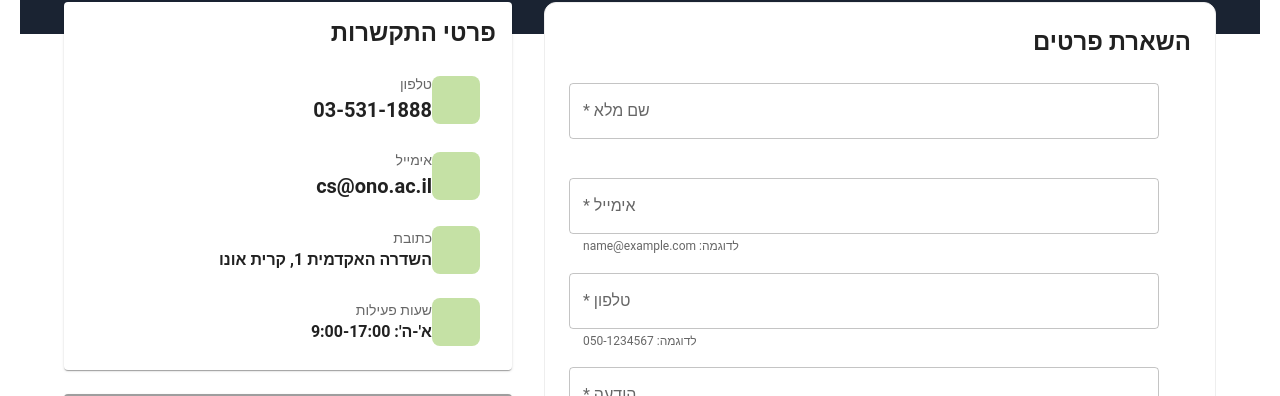
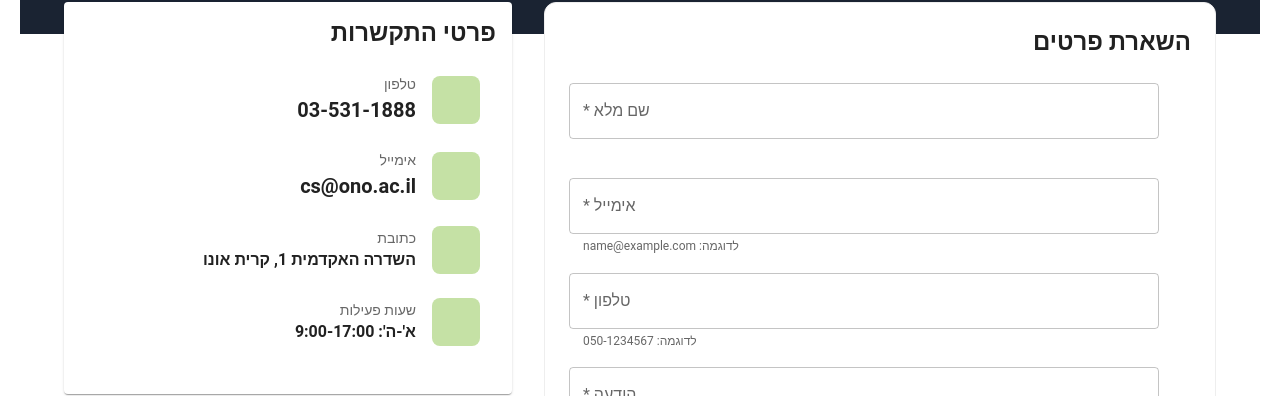
Before and after one commit to Yaara40/academic-department-website, a React (Vite) app: page /user/contact in a window 1280 px wide. Shown: the part 291-687 px from the top of the page. Built offline with nearby package versions, Linux system fonts and the light colour scheme; grey boxes are pictures that could not be loaded; some icons are missing.

Commit message:
some changes

```diff
--- a/src/pages/UserContact.tsx
+++ b/src/pages/UserContact.tsx
@@ -52,7 +52,14 @@ export default function UserContact() {
 
                 <Box sx={{ mt: 3 }}>
                   {/* טלפון */}
-                  <Box sx={{ display: "flex", alignItems: "center", mb: 3 }}>
+                  <Box
+                    sx={{
+                      display: "flex",
+                      alignItems: "center",
+                      mb: 3,
+                      gap: 2,
+                    }}
+                  >
                     <Box
                       sx={{
                         width: 48,
@@ -78,7 +85,14 @@ export default function UserContact() {
                   </Box>
 
                   {/* אימייל */}
-                  <Box sx={{ display: "flex", alignItems: "center", mb: 3 }}>
+                  <Box
+                    sx={{
+                      display: "flex",
+                      alignItems: "center",
+                      mb: 3,
+                      gap: 2,
+                    }}
+                  >
                     <Box
                       sx={{
                         width: 48,
@@ -104,7 +118,14 @@ export default function UserContact() {
                   </Box>
 
                   {/* כתובת */}
-                  <Box sx={{ display: "flex", alignItems: "center", mb: 3 }}>
+                  <Box
+                    sx={{
+                      display: "flex",
+                      alignItems: "center",
+                      mb: 3,
+                      gap: 2,
+                    }}
+                  >
                     <Box
                       sx={{
                         width: 48,
@@ -130,7 +151,14 @@ export default function UserContact() {
                   </Box>
 
                   {/* שעות פעילות */}
-                  <Box sx={{ display: "flex", alignItems: "center" }}>
+                  <Box
+                    sx={{
+                      display: "flex",
+                      alignItems: "center",
+                      mb: 3,
+                      gap: 2,
+                    }}
+                  >
                     <Box
                       sx={{
                         width: 48,
@@ -163,13 +191,15 @@ export default function UserContact() {
               <CardContent sx={{ p: 0 }}>
                 <Box
                   component="iframe"
-                  src="https://www.google.com/maps/embed?pb=!1m18!1m12!1m3!1d3381.6174524!2d34.8543!3d32.0634!2m3!1f0!2f0!3f0!3m2!1i1024!2i768!4f13.1!3m3!1m2!1s0x151d4b7e48d5e7d7%3A0x7e1c6f5b5f9b5f5f!2z15TXqdeZ16jXlCDXlNWQ16fXk9ee15nXqiDXkNeV16DXlQ!5e0!3m2!1siw!2sil!4v1234567890"
+                  src="https://www.google.com/maps/embed?pb=!1m18!1m12!1m3!1d3382.2187426134233!2d34.86823375920072!3d32.03627012157968!2m3!1f0!2f0!3f0!3m2!1i1024!2i768!4f13.1!3m3!1m2!1s0x151d4a7f686d93bb%3A0x415afc2aca521e8f!2z15TXp9eo15nXlCDXlNeQ16fXk9ee15nXqiDXkNeV16DXlQ!5e0!3m2!1siw!2sil!4v1768483362989!5m2!1siw!2sil"
                   sx={{
                     width: "100%",
                     height: 300,
                     border: 0,
                   }}
+                  allowFullScreen
                   loading="lazy"
+                  referrerPolicy="no-referrer-when-downgrade"
                 />
               </CardContent>
             </Card>
```
